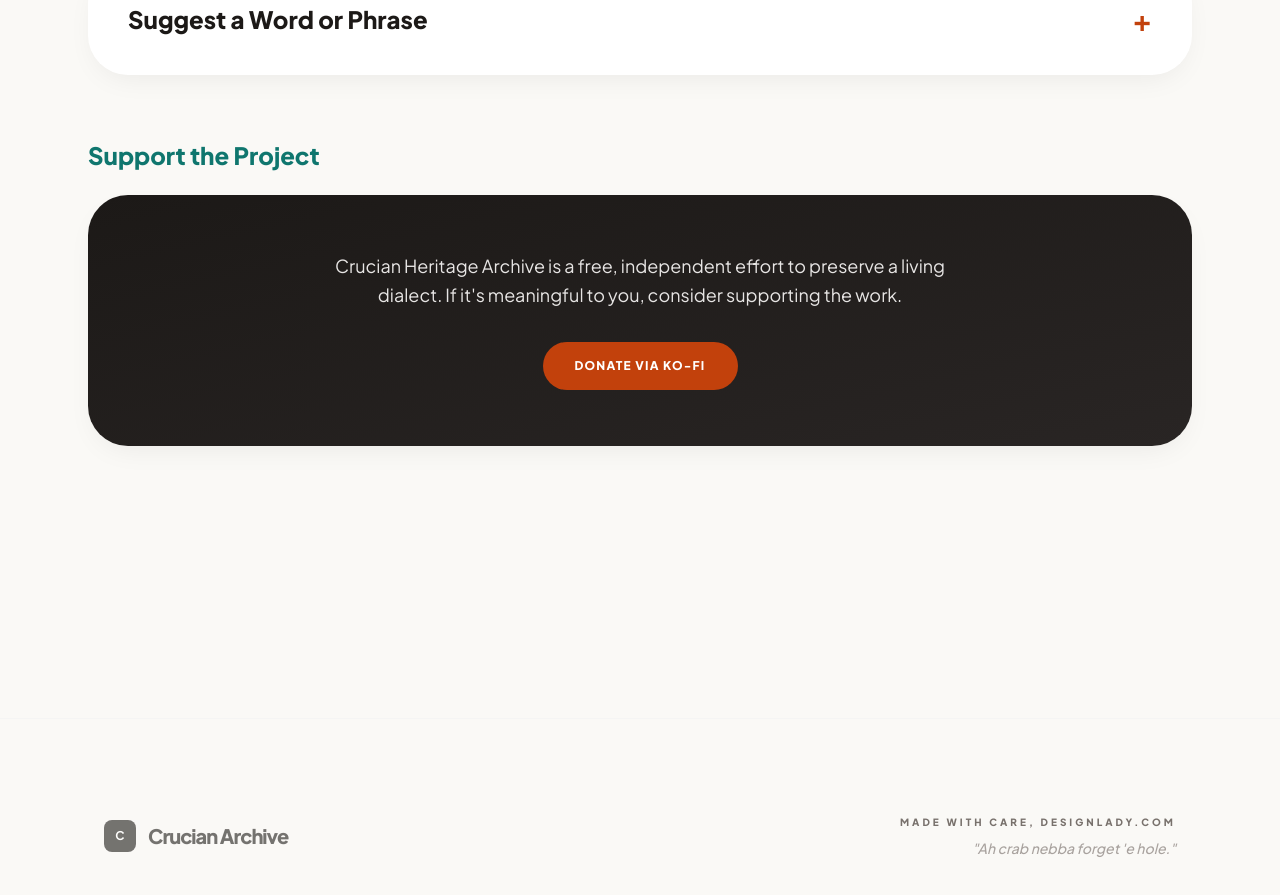
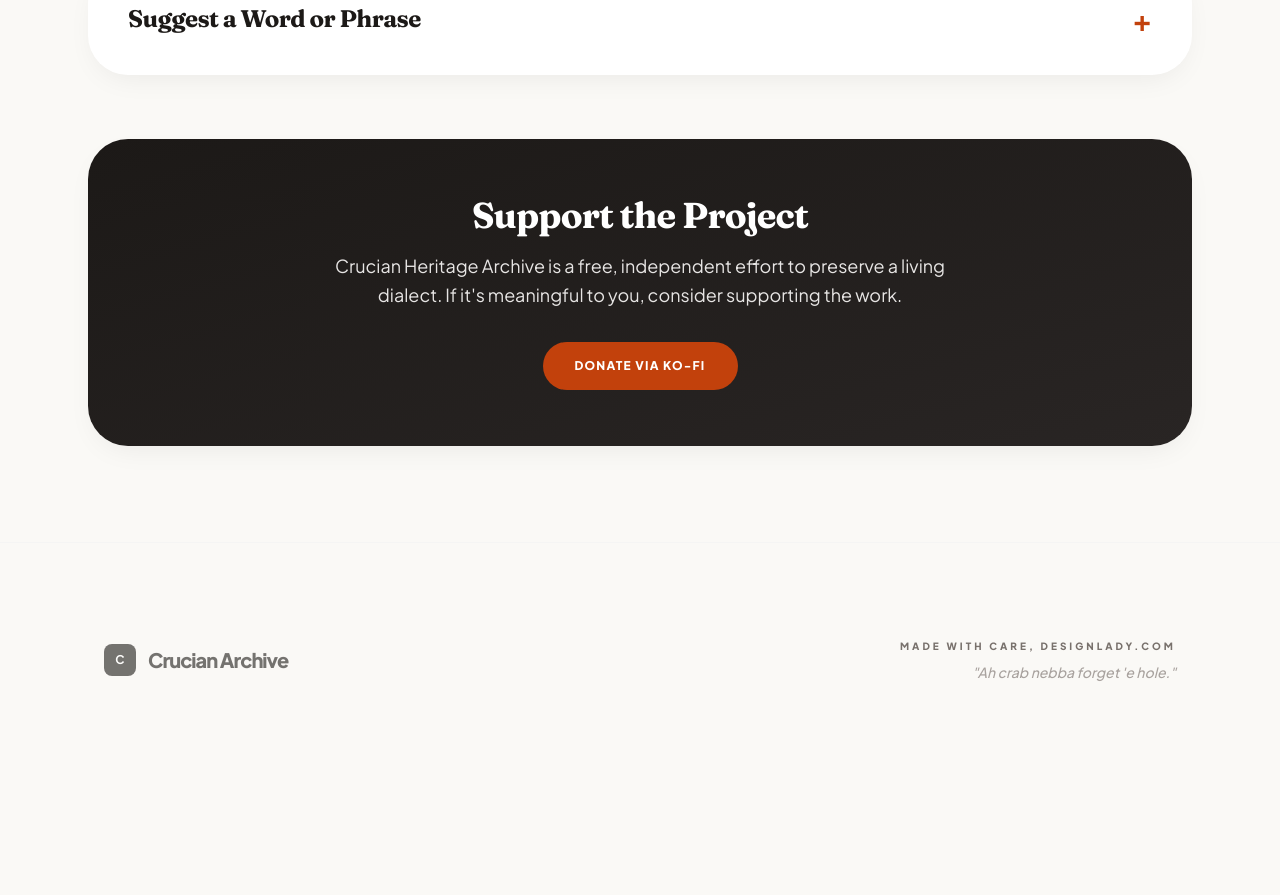
Before and after one commit to Jerlyn/Cruzan, a plain HTML site: page webapp/index.html in a window 1280 px wide. Shown: the part 1947-2842 px from the top of the page. After the commit the page ends 2725 px from the top, so only its background shows below. Drawn offline with nearby package versions, Linux system fonts and the light colour scheme.

Commit message:
Match heading typography to Pronoun Matrix; tighten footer gap
- 'Support the Project' moved inside the dark card, centered, above
  the paragraph (was a separate left-aligned heading outside it) —
  now serif/font-bold/tracking-tight like 'The Pronoun Matrix'.
- 'Suggest a Word or Phrase' accordion title switched to the same
  serif treatment for voice consistency across the page.
- Gap between the Ko-fi card and footer was stacking three separate
  margins (Support div mb-24 + main pb-24 + footer mt-20 = ~370px of
  empty space). Trimmed to mb-4 / pb-12 / mt-8.
Bumped SW cache to v1.4.2.

```diff
--- a/webapp/index.html
+++ b/webapp/index.html
@@ -59,7 +59,7 @@
     </div>
 </header>
 
-<main id="main-content" class="pt-32 pb-24 px-6 max-w-6xl mx-auto">
+<main id="main-content" class="pt-32 pb-12 px-6 max-w-6xl mx-auto">
 
     <section id="home" class="section-content animate-in">
         <div class="grid grid-cols-1 lg:grid-cols-2 gap-12 items-center mb-24">
@@ -132,7 +132,7 @@
             <button type="button" id="suggest-toggle" onclick="toggleSuggest()"
                 class="w-full modern-card p-8 md:p-10 bg-white flex items-center justify-between gap-4 text-left border-t-4 border-orange-700"
                 aria-expanded="false" aria-controls="suggest-panel">
-                <h3 class="text-2xl font-black text-stone-900">Suggest a Word or Phrase</h3>
+                <h3 class="serif text-2xl font-bold tracking-tight text-stone-900">Suggest a Word or Phrase</h3>
                 <span id="suggest-icon" class="text-3xl text-orange-700 font-bold leading-none" aria-hidden="true">+</span>
             </button>
             <div id="suggest-panel" class="hidden modern-card mt-2 p-8 md:p-10 bg-white">
@@ -177,9 +177,9 @@
             </div>
         </div>
 
-        <div class="mt-16 mb-24">
-            <h3 class="text-2xl font-black text-teal-700 mb-6">Support the Project</h3>
+        <div class="mt-16 mb-4">
             <div class="modern-card p-10 md:p-14 bg-gradient-to-br from-stone-900 to-stone-800 text-white text-center">
+                <h3 class="serif text-4xl font-bold tracking-tight text-white mb-4">Support the Project</h3>
                 <p class="text-stone-200 text-lg leading-relaxed max-w-2xl mx-auto mb-8">Crucian Heritage Archive is a free, independent effort to preserve a living dialect. If it's meaningful to you, consider supporting the work.</p>
                 <a href="https://ko-fi.com/designlady" target="_blank" rel="noopener"
                     class="inline-block px-8 py-4 bg-orange-700 hover:bg-orange-800 text-white font-black text-xs uppercase tracking-widest rounded-full transition-all">Donate via Ko-fi</a>
@@ -271,7 +271,7 @@
     </section>
 </main>
 
-<footer class="py-24 border-t border-stone-100 mt-20">
+<footer class="py-24 border-t border-stone-100 mt-8">
     <div class="max-w-6xl mx-auto px-10 flex flex-col md:flex-row justify-between items-center gap-12">
         <button type="button" onclick="navTo('home')" class="flex items-center gap-3 opacity-60 bg-transparent border-0 p-0 cursor-pointer">
             <div class="w-8 h-8 bg-stone-900 rounded-lg flex items-center justify-center text-white font-bold text-xs" aria-hidden="true">C</div>
--- a/webapp/service-worker.js
+++ b/webapp/service-worker.js
@@ -1,7 +1,7 @@
 // Crucian Heritage Archive — service worker
 // Cache-first app shell, network-first data, stale-while-revalidate for CDN libs.
 
-const VERSION = "v1.4.1";
+const VERSION = "v1.4.2";
 const SHELL_CACHE = `crucian-shell-${VERSION}`;
 const DATA_CACHE = `crucian-data-${VERSION}`;
 const CDN_CACHE = `crucian-cdn-${VERSION}`;
```
